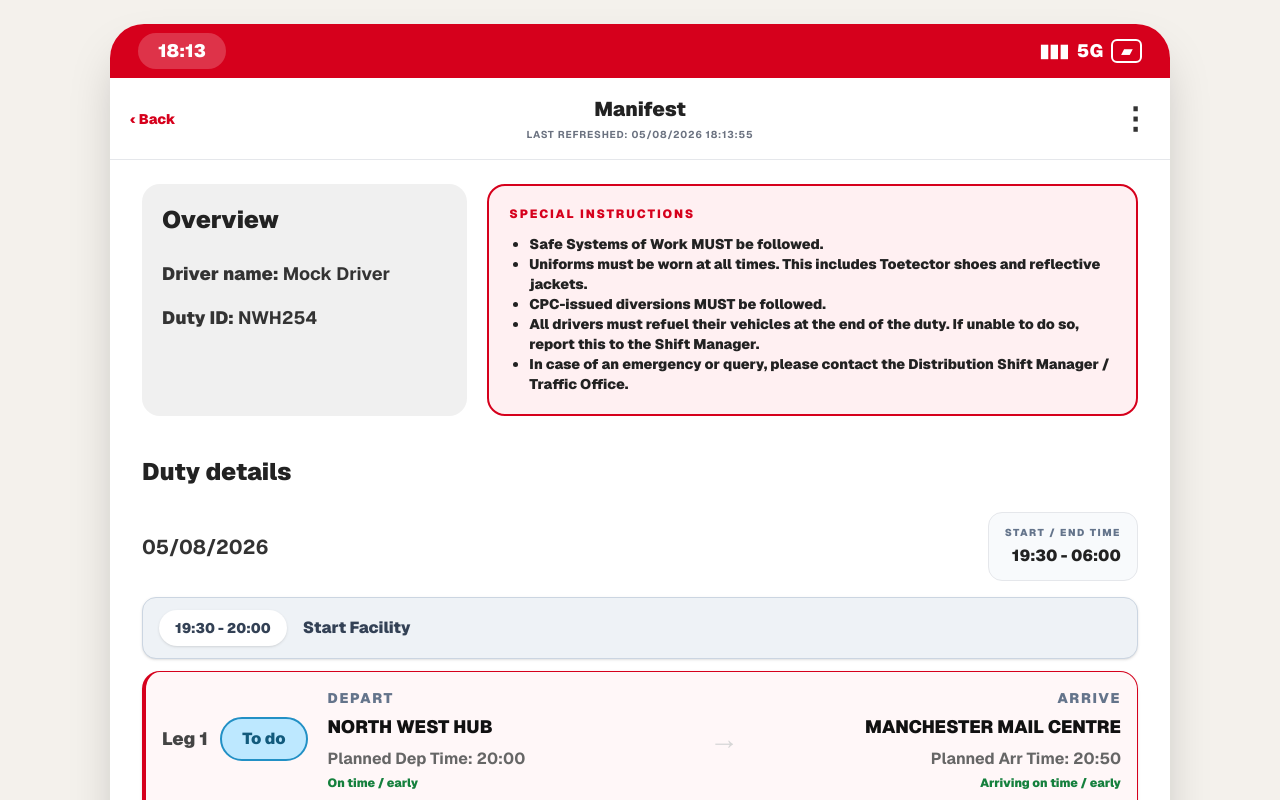
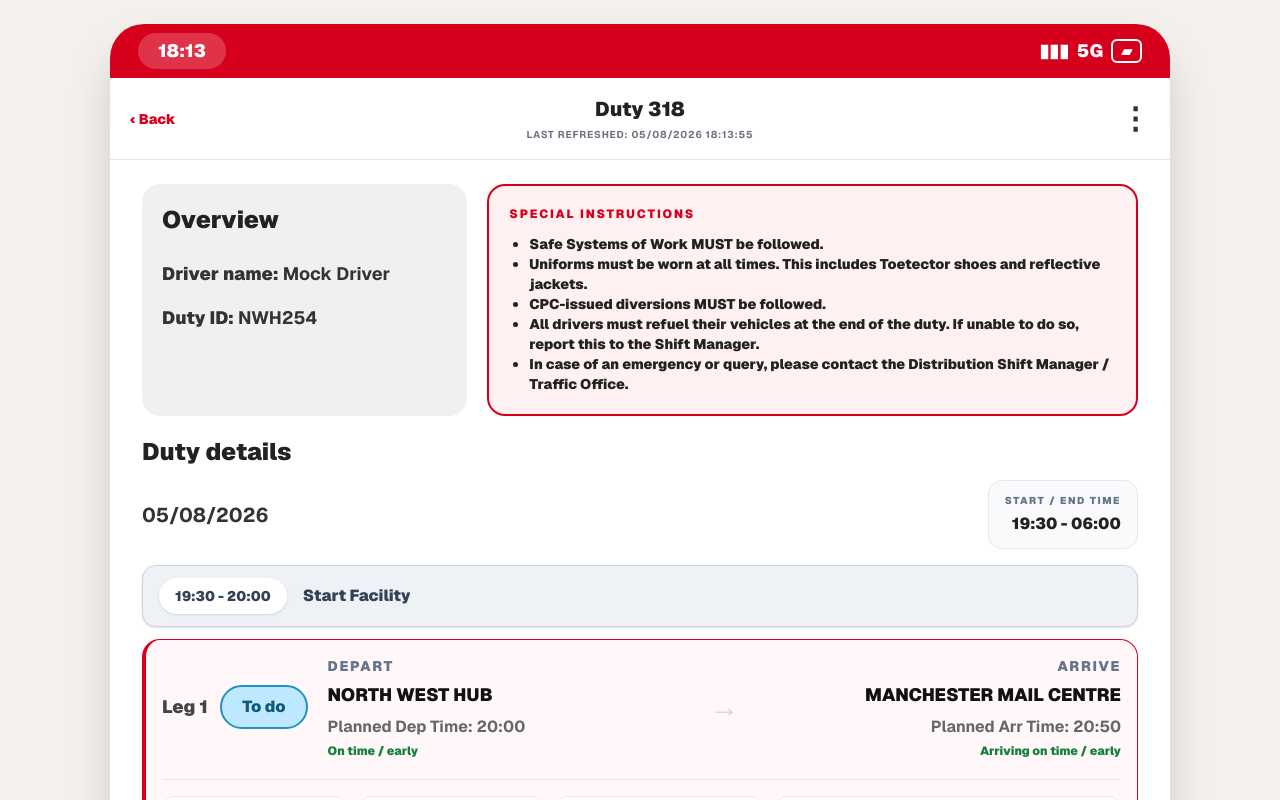
Before and after one commit to acannon76/rugby-league-supporter-web, a Next.js app: page /internal/app-ideas/manifest in a window 1280 px wide. Shown: the top 800 px of the page. Built offline with nearby package versions, Linux system fonts and the light colour scheme.

Commit message:
special instruction

```diff
--- a/src/app/internal/app-ideas/manifest/ManifestMockupClient.tsx
+++ b/src/app/internal/app-ideas/manifest/ManifestMockupClient.tsx
@@ -353,7 +353,7 @@ function DutyScreen({
 }) {
   return (
     <>
-      <AppHeader title="Manifest" left="Back" onBack={() => window.history.back()} />
+      <AppHeader title="Duty 318" left="Back" onBack={() => window.history.back()} />
 
       <section className="bg-white px-5 py-6 sm:px-8">
         <div className="grid gap-5 md:grid-cols-[1fr_2fr]">
@@ -361,9 +361,9 @@ function DutyScreen({
           <SpecialInstructionsCard />
         </div>
 
-        <h2 className="mt-10 text-2xl font-black text-[#222]">Duty details</h2>
+        <h2 className="mt-5 text-2xl font-black text-[#222]">Duty details</h2>
 
-        <DutyDateHeader today={today} />
+        <DutyDateHeader today={today} extraTopMargin="mt-3" />
 
         <div className="mt-4 space-y-3">
           <DutyActivityBox time="19:30 - 20:00" title="Start Facility" />
```
